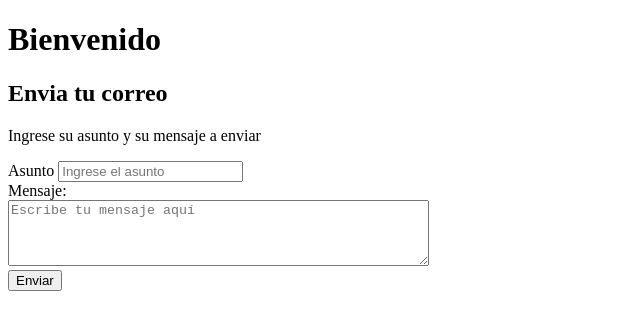
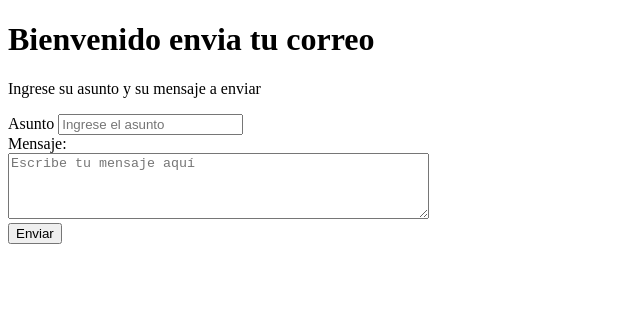
Before and after one commit to FelixR93/email, a plain HTML site: page index.html in a window 1280 px wide. Shown: the whole page, without its empty margins (0-640 px from the left). Drawn offline with Linux system fonts and the light colour scheme.

Commit message:
CorreoElectronico

```diff
--- a/index.html
+++ b/index.html
@@ -6,8 +6,7 @@
     <title>Email</title>
 </head>
 <body>
-    <h1>Bienvenido</h1>
-    <h2>Envia tu correo</h2>
+    <h1>Bienvenido envia tu correo</h1>
     <p>Ingrese su asunto y su mensaje a enviar</p>
 
 
@@ -20,6 +19,7 @@
         <br>
         <input type="submit" value="Enviar">
 
+
     </form>
 
 </body>
```
